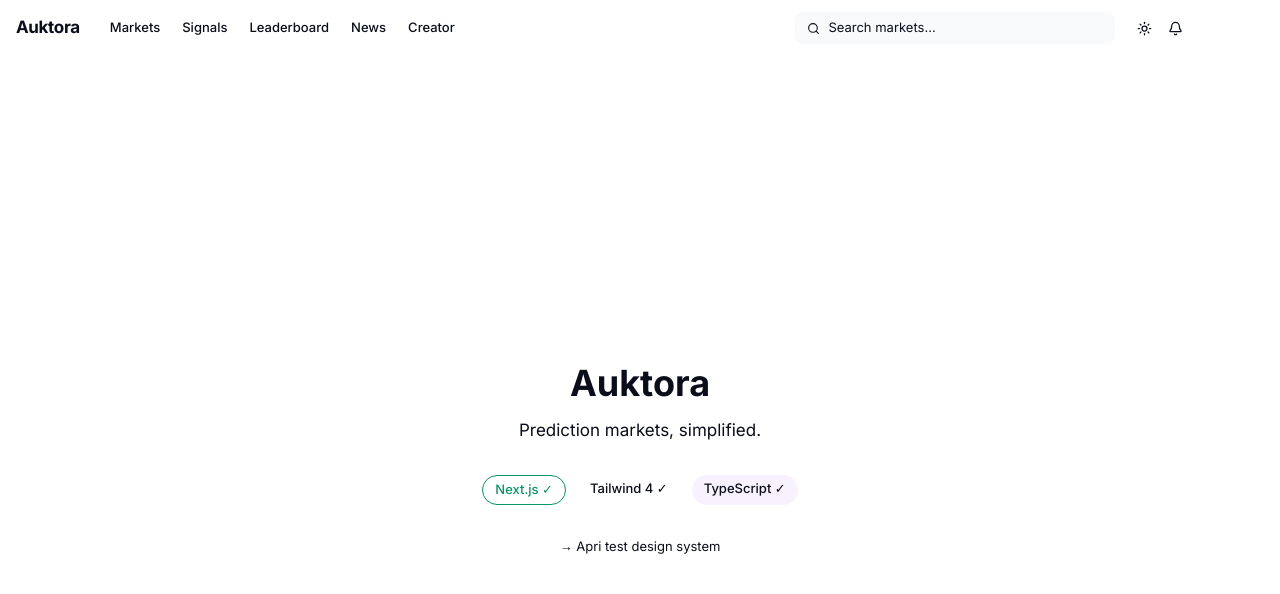
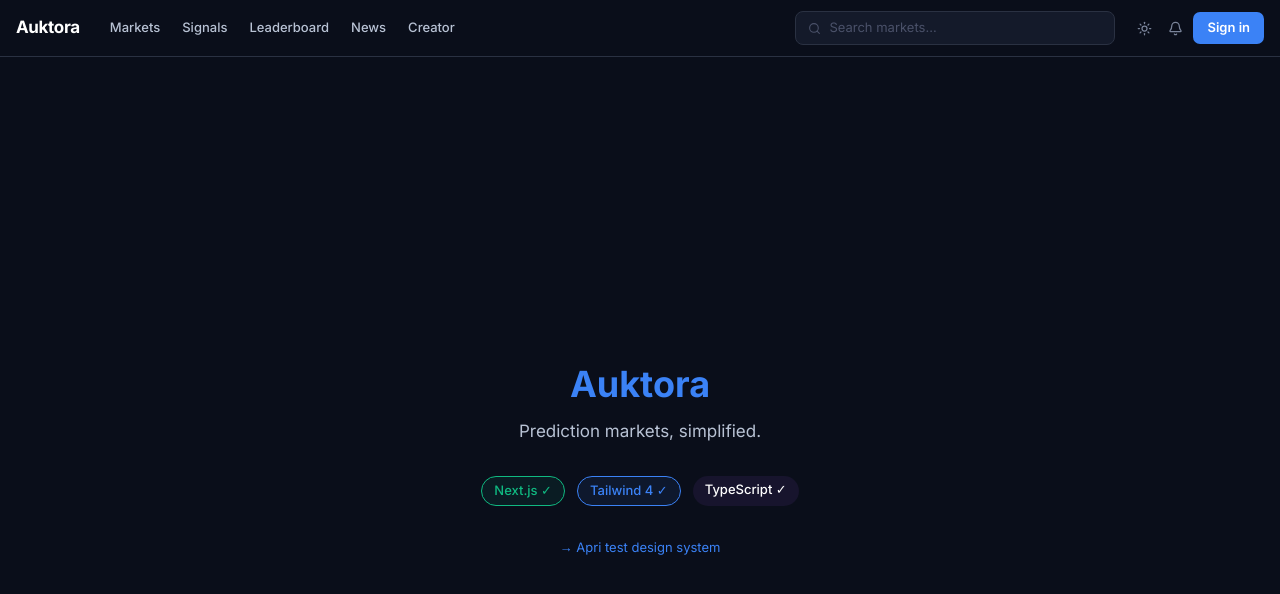
Before and after one commit to felifeli1983-arch/predimark-v2, a Next.js app: page / in a window 1280 px wide. Shown: the top 594 px of the page. Built offline with nearby package versions, Linux system fonts and the light colour scheme; no server answers.

Commit message:
fix: dark/light theme toggle — html[data-theme='dark'] with !important overrides prefers-color-scheme

```diff
--- a/app/globals.css
+++ b/app/globals.css
@@ -348,11 +348,45 @@
 }
 
 /* ----------------------------------------------------------
-   THEME OVERRIDE — light mode via data-theme attribute
-   (manual toggle via Zustand store; coexiste con @media prefers-color-scheme)
+   THEME OVERRIDE — manual toggle via data-theme attribute
+   (Zustand store → ThemeProvider → html[data-theme])
+
+   Problema Tailwind 4: @theme compila in @layer base (:root).
+   Se il browser di sistema è in light mode, @media(prefers-color-scheme:light)
+   ha la stessa specificità di :root e vince sull'ordine sorgente.
+   Fix: html[data-theme='dark'] usa !important per battere il media query di sistema.
+   html[data-theme='light'] non ha bisogno di !important (stesso comportamento del sistema).
 ---------------------------------------------------------- */
 
-[data-theme='light'] {
+/* Dark mode esplicito — batte prefers-color-scheme:light se l'utente sceglie dark */
+html[data-theme='dark'] {
+  --color-bg-primary: #0a0e1a !important;
+  --color-bg-secondary: #141a2a !important;
+  --color-bg-tertiary: #1c2333 !important;
+  --color-bg-elevated: #232b3d !important;
+  --color-text-primary: #ffffff !important;
+  --color-text-secondary: #b8c2d4 !important;
+  --color-text-tertiary: #7a849a !important;
+  --color-text-muted: #4a5169 !important;
+  --color-border-default: #2a3142 !important;
+  --color-border-strong: #3a4258 !important;
+  --color-border-subtle: #1f2535 !important;
+  --color-success: #10b981 !important;
+  --color-success-bg: #10b98115 !important;
+  --color-danger: #ef4444 !important;
+  --color-danger-bg: #ef444415 !important;
+  --color-cta: #3b82f6 !important;
+  --color-cta-hover: #2563eb !important;
+  --color-cta-bg: #3b82f615 !important;
+  --color-live: #dc2626 !important;
+  --color-hot: #f97316 !important;
+  --color-info: #06b6d4 !important;
+  --color-warning: #fbbf24 !important;
+  --color-warning-bg: #fbbf2415 !important;
+}
+
+/* Light mode esplicito */
+html[data-theme='light'] {
   --color-bg-primary: #ffffff;
   --color-bg-secondary: #f9fafb;
   --color-bg-tertiary: #f3f4f6;
```
Also changed, not shown: 1 other file (tests, documents, lock files or other folders).
